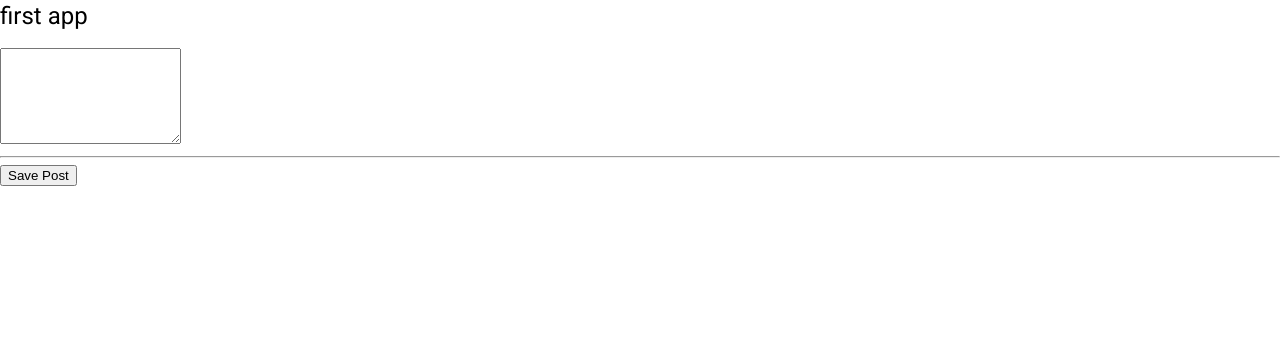
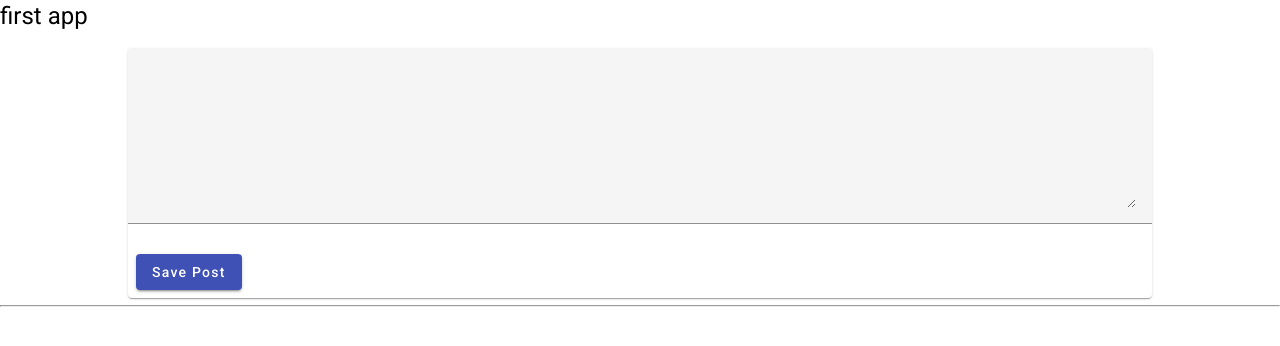
Before and after one commit to doug-newton/mean-course-udemy, an Angular app: page / in a window 1280 px wide. Shown: the top 346 px of the page. Built offline with nearby package versions, Linux system fonts and the light colour scheme.

Commit message:
style textarea and button with material ui

```diff
--- a/src/app/posts/post-create.component.html
+++ b/src/app/posts/post-create.component.html
@@ -1,4 +1,12 @@
-<textarea rows="6" [(ngModel)]="inputPost"></textarea>
+<mat-card>
+    <mat-form-field>
+        <textarea matInput rows="6" [(ngModel)]="inputPost"></textarea>
+    </mat-form-field>
+    <mat-card-actions>
+        <button
+            color="primary"
+            mat-raised-button (click)="onAddPost()">Save Post</button>
+    </mat-card-actions>
+</mat-card>
 <hr>
-<button (click)="onAddPost()">Save Post</button>
 <p>{{ newPost }}</p>
--- a/src/app/posts/post-create.component.scss
+++ b/src/app/posts/post-create.component.scss
@@ -0,0 +1,9 @@
+mat-card {
+    width: 80%;
+    margin: auto;
+}
+
+textarea,
+mat-form-field {
+    width: 100%
+}
```
Also changed, not shown: src/app/app.module.ts (+7 -1 lines).
